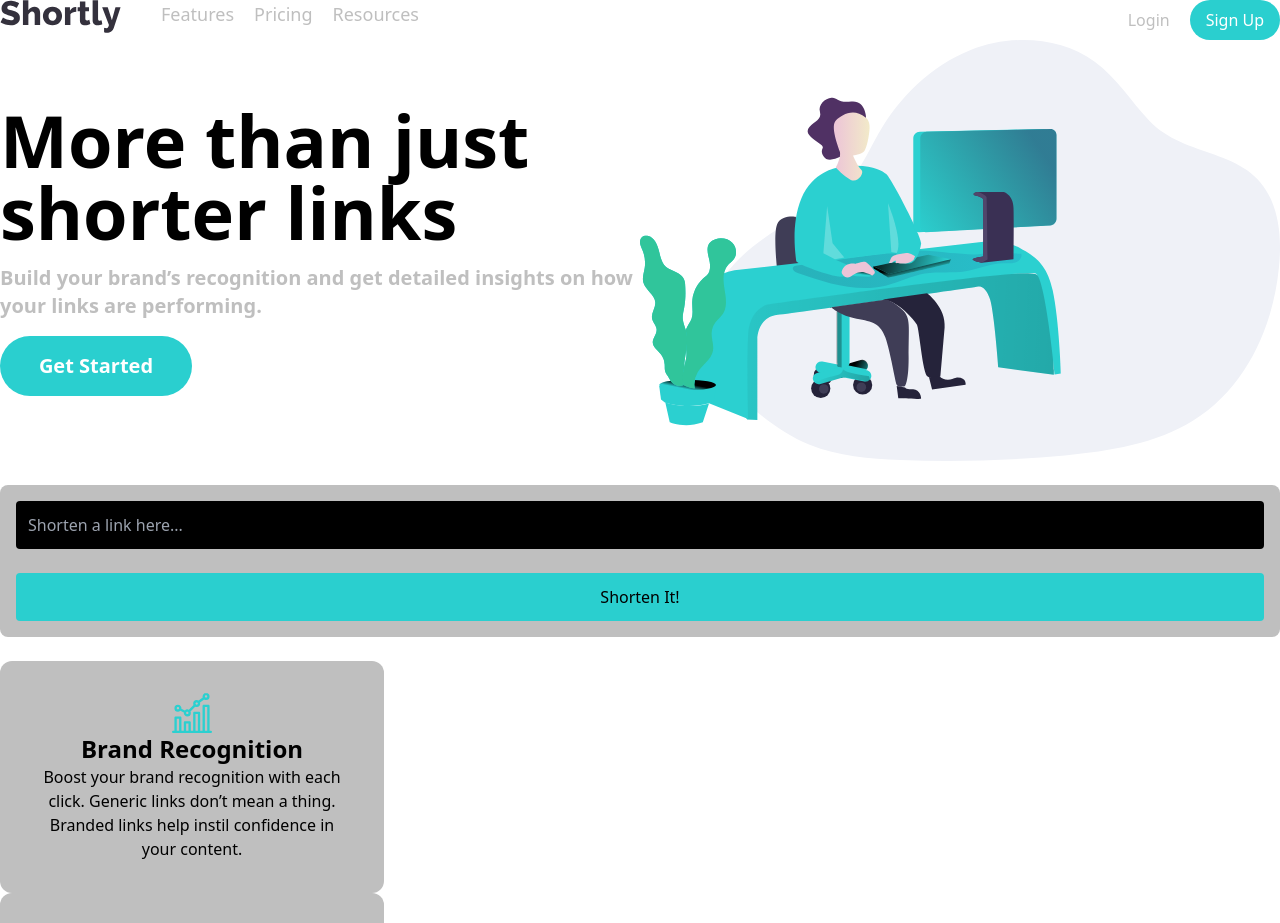
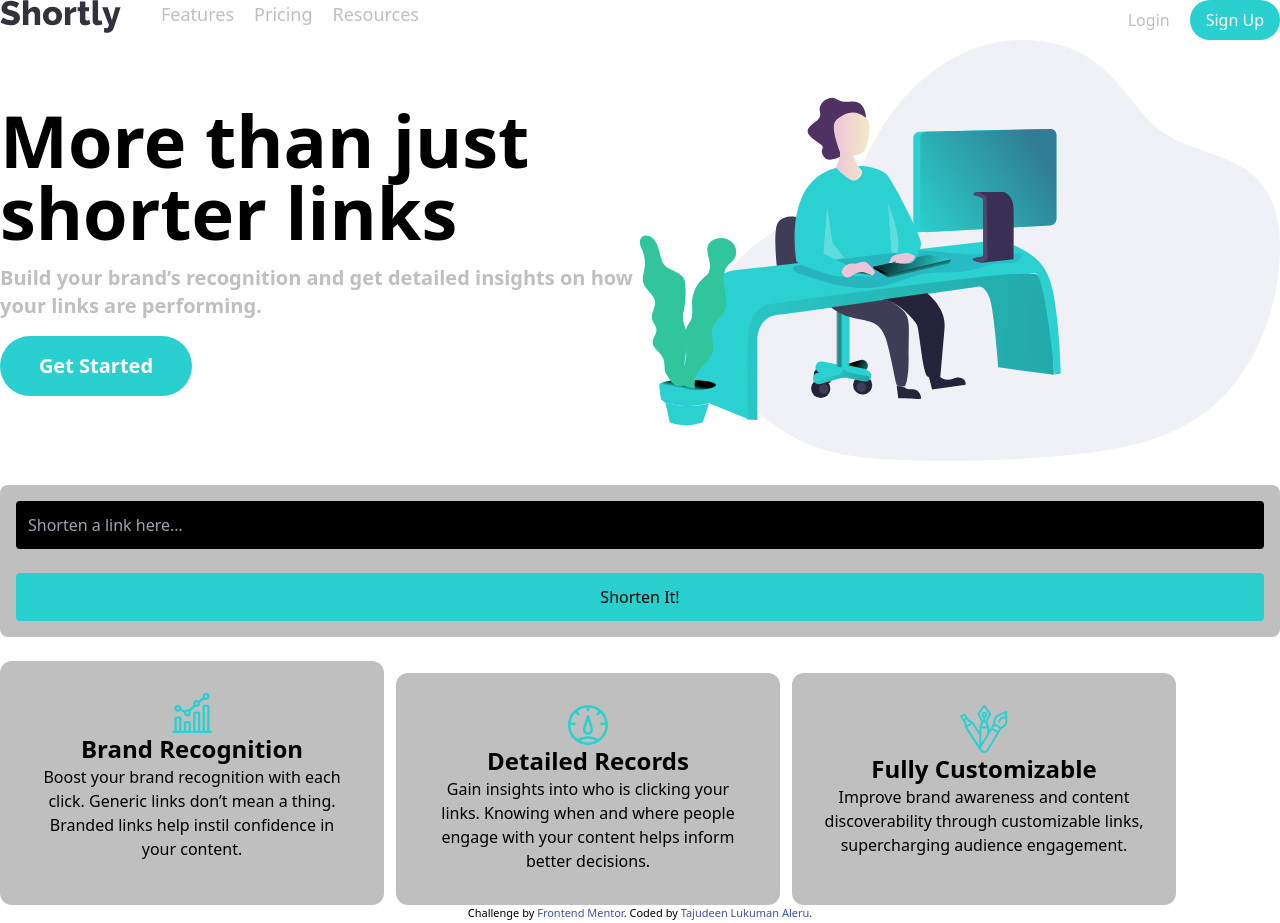
Before and after one commit to mrlukuman/fem-url-shortener, a React (Create React App) app: page / in a window 1280 px wide. Shown: the top 923 px of the page. Built offline with nearby package versions, Linux system fonts and the light colour scheme.

Commit message:
Add styling to stats section

```diff
--- a/src/components/Statistics/Stats.jsx
+++ b/src/components/Statistics/Stats.jsx
@@ -25,7 +25,7 @@ const Stats = () => {
     },
   };
   return (
-    <div>
+    <div className="container mx-auto flex flex-col align-middle lg:flex-row space-y-3 lg:space-x-3">
       <Card data={data.stat1}></Card>
       <Card data={data.stat2}></Card>
       <Card data={data.stat3}></Card>
```
